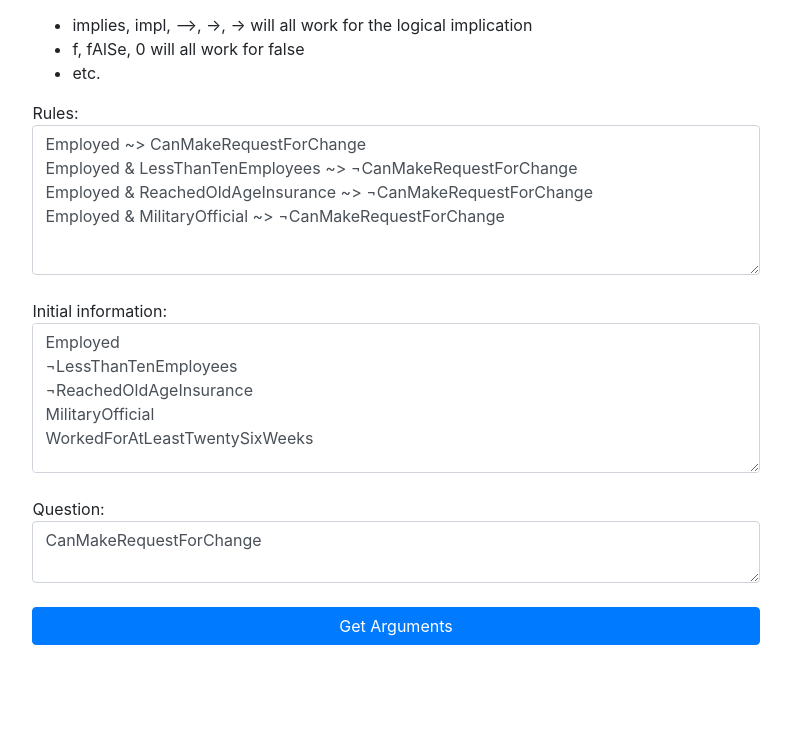
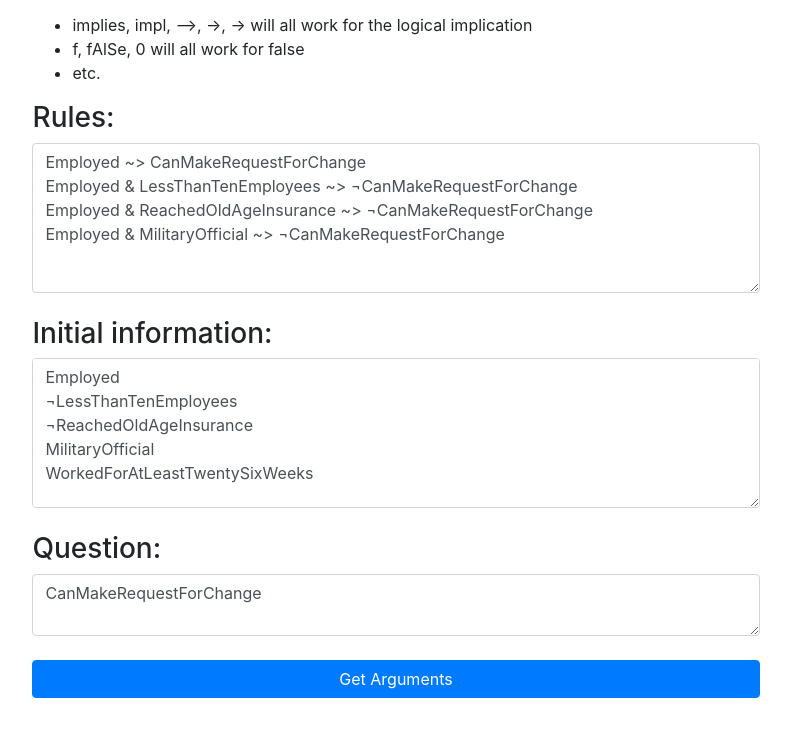
Before and after one commit to explainable-reasoning/argumentation-tableau, a plain HTML site: page public/defeasible-tableau.html in a window 1280 px wide. Shown: the part 126-862 px from the top of the page, without its empty margins (244-1035 px from the left). Drawn offline with Linux system fonts and the light colour scheme.

Commit message:
Change font sizw

```diff
--- a/public/defeasible-tableau.html
+++ b/public/defeasible-tableau.html
@@ -26,14 +26,14 @@
     </header>
 
     <main>
-        Rules:
+        <h3>Rules:</h3>
         <textarea id="rules" autocomplete="off" autocorrect="off" autocapitalize="off" spellcheck="false"
             class="form-control" style="min-height: 150px">Employed ~> CanMakeRequestForChange
 Employed & LessThanTenEmployees ~> ¬CanMakeRequestForChange
 Employed & ReachedOldAgeInsurance ~> ¬CanMakeRequestForChange
 Employed & MilitaryOfficial ~> ¬CanMakeRequestForChange
                 </textarea><br />
-        Initial information:
+        <h3>Initial information:</h3>
         <textarea id="initial-information" autocomplete="off" autocorrect="off" autocapitalize="off" spellcheck="false"
             class="form-control" style="min-height: 150px">Employed
 ¬LessThanTenEmployees
@@ -41,17 +41,17 @@ Employed & MilitaryOfficial ~> ¬CanMakeRequestForChange
 MilitaryOfficial
 WorkedForAtLeastTwentySixWeeks
                 </textarea><br />
-        Question:
+        <h3>Question:</h3>
         <textarea id="question" autocomplete="off" autocorrect="off" autocapitalize="off" spellcheck="false"
             class="form-control" style="min-height: 50px">CanMakeRequestForChange
         </textarea><br />
         <input id="submit" type="submit" value="Get Arguments" class="btn btn-primary"
             style="width: 100%" /><br /><br />
         <div id="target" style="visibility: hidden;">
-            <b>Pro:</b>
+            <h4>Pro:</h4>
             <div id="pro" style="white-space: pre-wrap"></div>
             <br/>
-            <b>Contra:</b>
+            <h4>Contra:</h4>
             <div id="contra" style="white-space: pre-wrap"></div>
         </div>
         <br />
```
